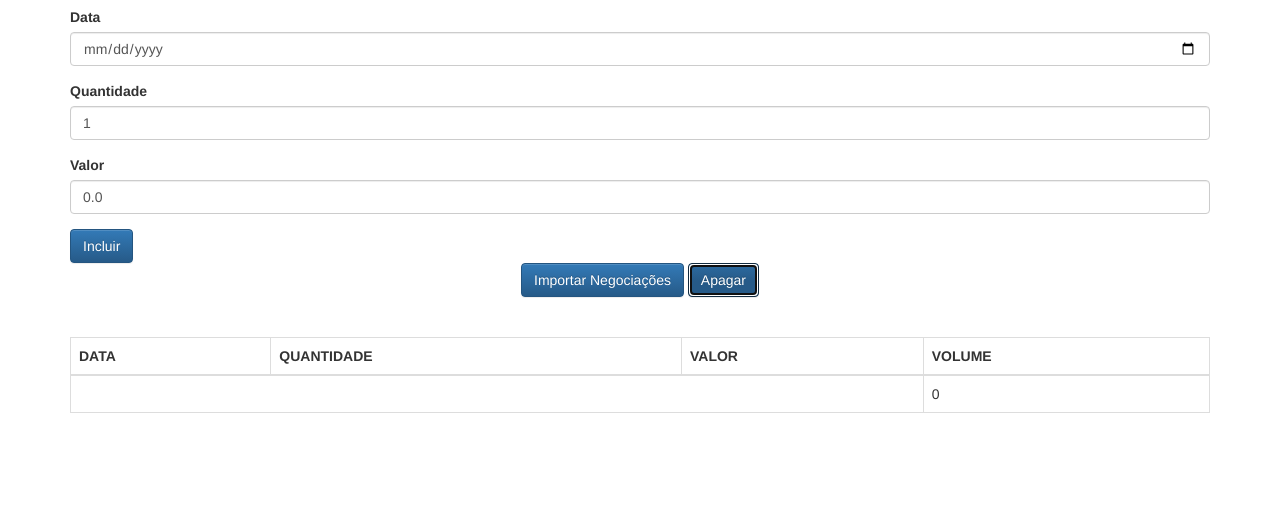
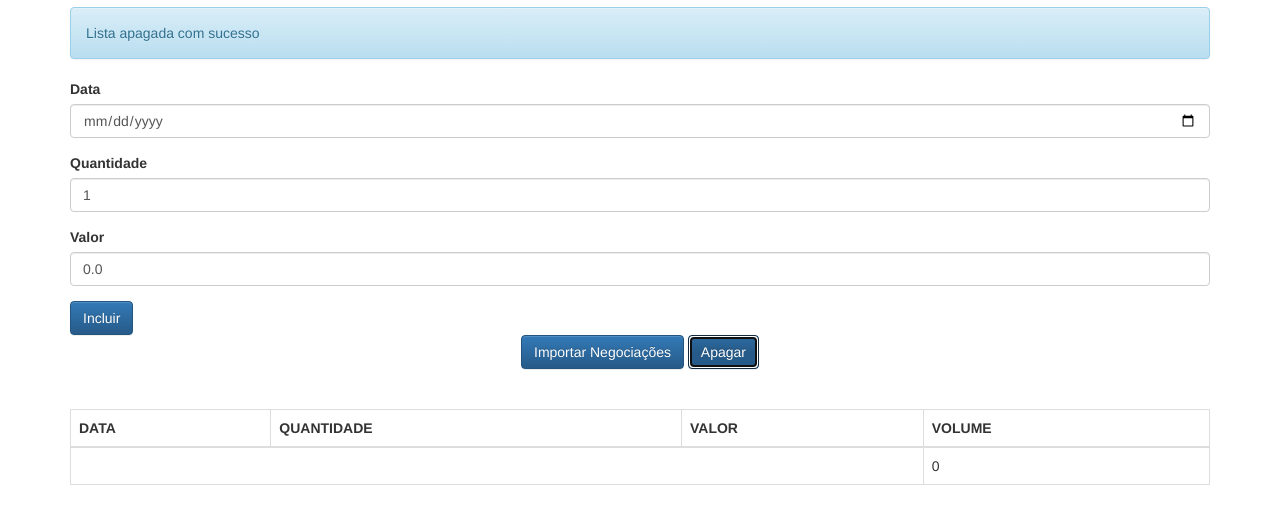
Before and after one commit to MatheusJulidori/JavaScript_web, a plain HTML site: page Browser_padrão_projeto/client/index.html in a window 1280 px wide. Both pictures are taken after a click on the button "Apagar". Shown: the part 63-586 px from the top of the page. Drawn offline with Linux system fonts and the light colour scheme.

```diff
--- a/Browser_padrão_projeto/client/index.html
+++ b/Browser_padrão_projeto/client/index.html
@@ -1,5 +1,6 @@
 <!DOCTYPE html>
 <html>
+
 <head>
     <meta charset="UTF-8">
     <title>Negociações</title>
@@ -7,6 +8,7 @@
     <link rel="stylesheet" href="css/bootstrap-theme.css">
 
 </head>
+
 <body class="container">
 
     <h1 class="text-center">Negociações</h1>
@@ -27,7 +29,7 @@
 
         <div class="form-group">
             <label for="valor">Valor</label>
-            <input id="valor" type="number" class="form-control"  min="0.01" step="0.01" value="0.0" required />
+            <input id="valor" type="number" class="form-control" min="0.01" step="0.01" value="0.0" required />
         </div>
 
         <button class="btn btn-primary" type="submit">Incluir</button>
@@ -37,7 +39,7 @@
         <button class="btn btn-primary text-center" type="button">
             Importar Negociações
         </button>
-        <button class="btn btn-primary text-center" type="button">
+        <button class="btn btn-primary text-center" type="button" onclick="negociacaoController.apaga()">
             Apagar
         </button>
     </div>
@@ -58,4 +60,5 @@
         let negociacaoController = new NegociacaoController();
     </script>
 </body>
+
 </html>
--- a/Browser_padrão_projeto/client/js/app/controllers/NegociacaoController.js
+++ b/Browser_padrão_projeto/client/js/app/controllers/NegociacaoController.js
@@ -6,7 +6,7 @@
         this._inputData = $('#data');
         this._inputQuantidade = $('#quantidade');
         this._inputValor = $('#valor');
-        this._listaNegociacoes = new ListaNegociacoes();
+        this._listaNegociacoes = new ListaNegociacoes(model => this._negociacoesView.update(model));
 
         this._negociacoesView = new NegociacoesView($('#negociacoesView'));
         this._negociacoesView.update(this._listaNegociacoes);
@@ -21,12 +21,18 @@
 
         event.preventDefault();
         this._listaNegociacoes.adiciona(this._criaNegociacao());
-        this._negociacoesView.update(this._listaNegociacoes);
 
         this._mensagem.texto = 'Negociação adicionada com sucesso';
         this._mensagemView.update(this._mensagem);
 
         this._limpaFormulario();
+    }
+
+    apaga() {
+        this._listaNegociacoes.esvazia();
+
+        this._mensagem.texto = "Lista apagada com sucesso"
+        this._mensagemView.update(this._mensagem);
     }
 
     _criaNegociacao() {
--- a/Browser_padrão_projeto/client/js/app/models/ListaNegociacoes.js
+++ b/Browser_padrão_projeto/client/js/app/models/ListaNegociacoes.js
@@ -3,15 +3,22 @@
     constructor() {
 
         this._negociacoes = [];
+
     }
 
     adiciona(negociacao) {
 
         this._negociacoes.push(negociacao);
+
     }
 
     get negociacoes() {
 
         return [].concat(this._negociacoes);
     }
+
+    esvazia() {
+        this._negociacoes = [];
+
+    }
 }
```
